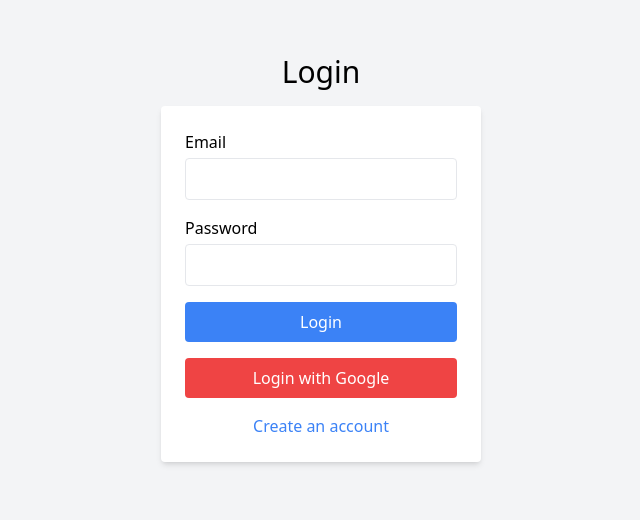
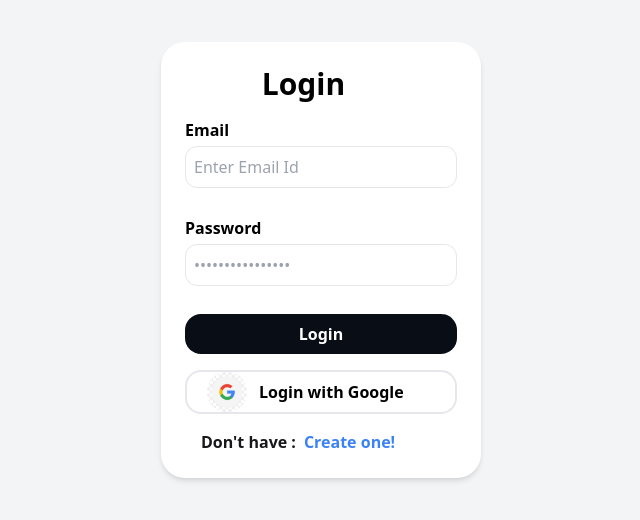
Before and after one commit to juned1110/Movies, a React (Vite) app: page / in a window 1280 px wide. Shown: the part 142-662 px from the top of the page, without its empty margins (319-959 px from the left). Built offline with nearby package versions, Linux system fonts and the light colour scheme.

Commit message:
AuthForm UI updated

```diff
--- a/src/component/AuthForm.jsx
+++ b/src/component/AuthForm.jsx
@@ -1,14 +1,19 @@
-import React, { useState } from 'react';
-import { useDispatch, useSelector } from 'react-redux';
-import { loginWithGoogle, signupWithEmail, loginWithEmail } from '../store/authSlice';
+import React, { useState } from "react";
+import { useDispatch, useSelector } from "react-redux";
+import {
+  loginWithGoogle,
+  signupWithEmail,
+  loginWithEmail,
+} from "../store/authSlice";
+import img from "../assets/google.jpg";
 
 const AuthForm = () => {
   const dispatch = useDispatch();
-  const [email, setEmail] = useState('');
-  const [password, setPassword] = useState('');
+  const [email, setEmail] = useState("");
+  const [password, setPassword] = useState("");
   const [isLogin, setIsLogin] = useState(true);
-  const loading = useSelector(state => state.auth.loading);
-  const error = useSelector(state => state.auth.error);
+  const loading = useSelector((state) => state.auth.loading);
+  const error = useSelector((state) => state.auth.error);
 
   const handleEmailChange = (e) => setEmail(e.target.value);
   const handlePasswordChange = (e) => setPassword(e.target.value);
@@ -25,21 +30,59 @@ const AuthForm = () => {
   const toggleMode = () => setIsLogin(!isLogin);
 
   return (
-    <div className="flex flex-col items-center justify-center min-h-screen bg-gray-100">
-      <h1 className="text-3xl mb-4">{isLogin ? 'Login' : 'Sign Up'}</h1>
-      <form onSubmit={handleSubmit} className="bg-white p-6 rounded shadow-md w-80">
+    <div className="flex flex-col items-center justify-center min-h-screen bg-gray-100 ">
+      <form
+        onSubmit={handleSubmit}
+        className="bg-white p-6 shadow-md mt-1 w-80 rounded-3xl"
+      >
         <div className="mb-4">
-          <label className="block mb-1">Email</label>
-          <input type="email" value={email} onChange={handleEmailChange} className="w-full p-2 border rounded" required />
+          <h1 className="text-3xl mb-4 font-bold ml-[6vw]">
+            {isLogin ? "Login" : "Sign Up"}
+          </h1>
+          <label className="block mb-1 font-semibold mt-3">Email</label>
+          <input
+            type="email"
+            placeholder="Enter Email Id"
+            value={email}
+            onChange={handleEmailChange}
+            className="w-full p-2 border rounded-xl mb-3"
+            required
+          />
         </div>
         <div className="mb-4">
-          <label className="block mb-1">Password</label>
-          <input type="password" value={password} onChange={handlePasswordChange} className="w-full p-2 border rounded" required />
+          <label className="block mb-1 font-semibold">Password</label>
+          <input
+            type="password"
+            placeholder="••••••••••••••••"
+            value={password}
+            onChange={handlePasswordChange}
+            className="w-full p-2 border rounded-xl mb-3"
+            required
+          />
         </div>
-        <button type="submit" className="w-full bg-blue-500 text-white p-2 rounded">{loading ? 'Loading...' : isLogin ? 'Login' : 'Sign Up'}</button>
+        <button
+          type="submit"
+          className="w-full bg-[#080D16] hover:bg-[#0f1727] text-white p-2 rounded-2xl font-semibold "
+        >
+          {loading ? "Loading..." : isLogin ? "Login" : "Sign Up"}
+        </button>
         {error && <p className="text-red-500 mt-2">{error}</p>}
-        <button type="button" onClick={() => dispatch(loginWithGoogle())} className="w-full bg-red-500 text-white p-2 rounded mt-4">Login with Google</button>
-        <button type="button" onClick={toggleMode} className="w-full text-blue-500 mt-4">{isLogin ? 'Create an account' : 'Already have an account?'}</button>
+        <button
+          type="button"
+          onClick={() => dispatch(loginWithGoogle())}
+          className="w-full bg-[#FFFFFF] hover:bg-[#e9e5e5] border-2 text-black rounded-2xl mt-4 font-semibold flex"
+        >
+          <img src={img} alt="" className="w-10 ml-5 rounded-3xl" />
+          <p className="ml-3 mt-2">Login with Google </p>
+        </button>
+        <button
+          type="button"
+          onClick={toggleMode}
+          className="w-full text-blue-500 mt-4 font-semibold ml-4 flex"
+        >
+          <p className="mr-2 text-zinc-900">Don't have :</p>
+          {isLogin ? "Create one!" : "Already have an account?"}
+        </button>
       </form>
     </div>
   );
--- a/src/component/Navbar.jsx
+++ b/src/component/Navbar.jsx
@@ -20,7 +20,7 @@ const Navbar = ({ setSearchTerm }) => {
 
   return (
     <nav
-      className="p-2 bg-zinc-900 sticky top-0  text-white flex justify-between items-center rounded-full mx-3 z-30"
+      className="p-2 bg-zinc-900 sticky top-5  text-white flex justify-between items-center rounded-full mx-3 z-30"
       style={{
         boxShadow: "rgb(38, 57, 77) 0px 20px 30px -10px",
       }}
```
Also changed, not shown: src/assets/google.jpg (added), src/assets/login.jpg (added).
